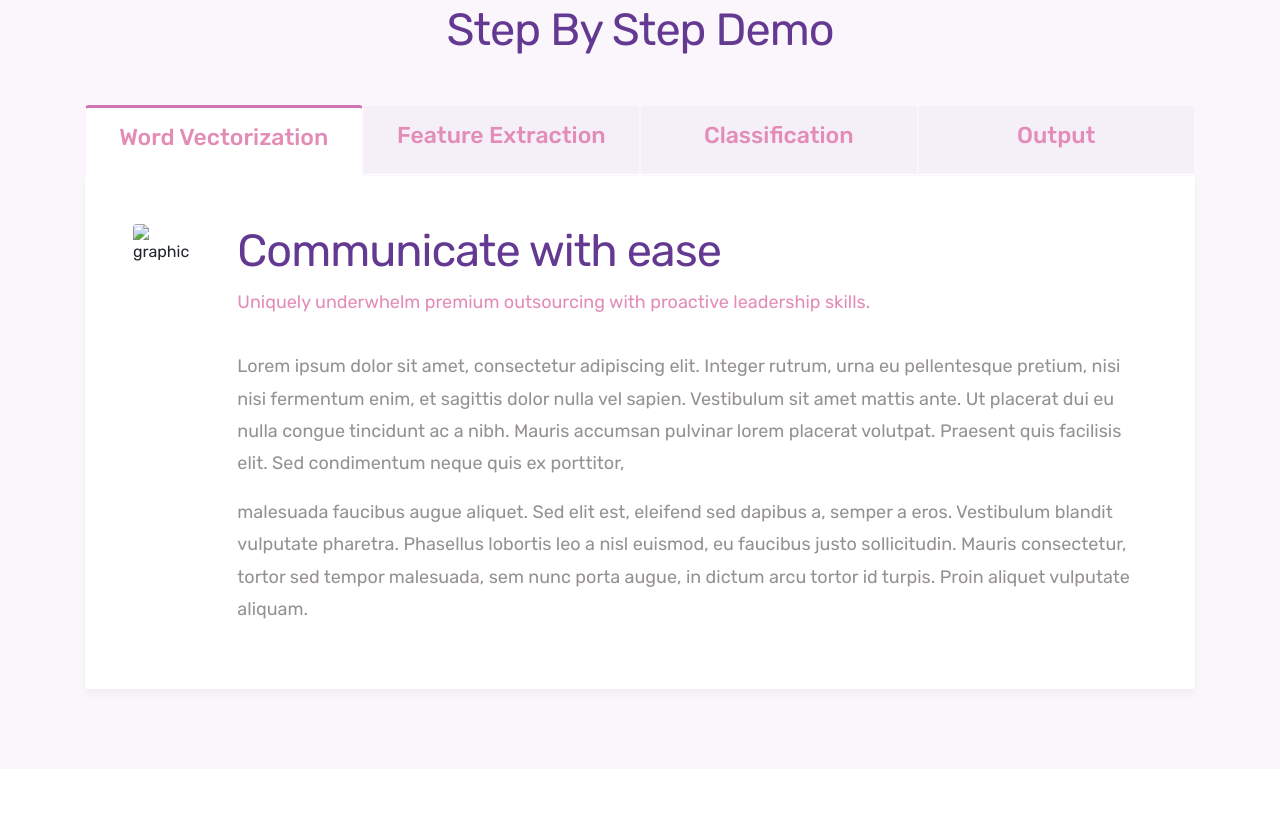
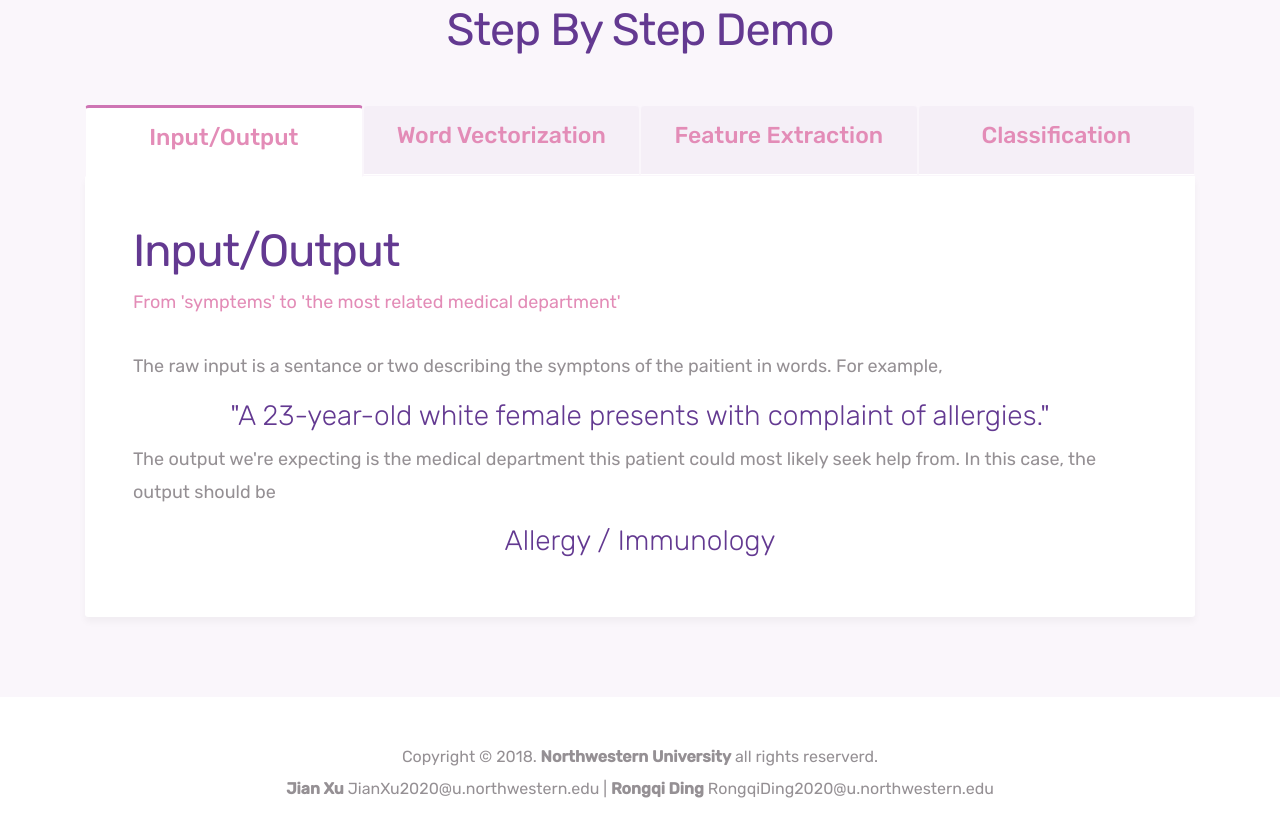
Before and after one commit to subtractionxu/eecs349, a plain HTML site: page website/index.html in a window 1280 px wide. Shown: the part 1878-2692 px from the top of the page. Drawn offline with Linux system fonts and the light colour scheme.

Commit message:
Updated the website
Updated the website

```diff
--- a/website/index.html
+++ b/website/index.html
@@ -51,7 +51,7 @@
 		<p class="tagline">A course project website for <strong>EECS 349 Machine Learning</strong> at <strong>Northwestern University</strong></p>
 		<p class="tagline">And an <strong>artificial intelligent</strong> system caring for your <strong>health</strong>, completely free of charge :)</p>
 	</div>
-	<div class="img-holder mt-3"><img src="bg.png" alt="phone" class="img-fluid"></div>
+	<div class="img-holder mt-3"><img src="images/bg.png" alt="phone" class="img-fluid"></div>
 </header>
 
 <div class="section light-bg" id="features">
@@ -138,62 +138,64 @@
 
 		<ul class="nav nav-tabs nav-justified" role="tablist">
 			<li class="nav-item">
-				<a class="nav-link active" data-toggle="tab" href="#communication"><h4>Word Vectorization</h4></a>
+				<a class="nav-link active" data-toggle="tab" href="#communication"><h4>Input/Output</h4></a>
 			</li>
 			<li class="nav-item">
-				<a class="nav-link" data-toggle="tab" href="#schedule"><h4>Feature Extraction</h4></a>
+				<a class="nav-link" data-toggle="tab" href="#schedule"><h4>Word Vectorization</h4></a>
 			</li>
 			<li class="nav-item">
-				<a class="nav-link" data-toggle="tab" href="#messages"><h4>Classification</h4></a>
+				<a class="nav-link" data-toggle="tab" href="#messages"><h4>Feature Extraction</h4></a>
 			</li>
 			<li class="nav-item">
-				<a class="nav-link" data-toggle="tab" href="#livechat"><h4>Output</h4></a>
+				<a class="nav-link" data-toggle="tab" href="#livechat"><h4>Classification</h4></a>
 			</li>
 		</ul>
 		<div class="tab-content">
 			<div class="tab-pane fade show active" id="communication">
 				<div class="d-flex flex-column flex-lg-row">
-					<img src="images/graphic.png" alt="graphic" class="img-fluid rounded align-self-start mr-lg-5 mb-5 mb-lg-0">
 					<div>
+						<h2>Input/Output</h2>
+						<p class="lead">From 'symptems' to 'the most related medical department'</p>
+						<p>The raw input is a sentance or two describing the symptons of the paitient in words. For example,</p>
+						<h5 align = center>"A 23-year-old white female presents with complaint of allergies."</h5>
+						<p> The output we're expecting is the medical department this patient could most likely seek help from. In this case, the output should be</p>
+						<h5 align = center>Allergy / Immunology</h5>
 
-						<h2>Communicate with ease</h2>
-						<p class="lead">Uniquely underwhelm premium outsourcing with proactive leadership skills. </p>
-						<p>Lorem ipsum dolor sit amet, consectetur adipiscing elit. Integer rutrum, urna eu pellentesque pretium, nisi nisi fermentum enim, et sagittis dolor nulla vel sapien. Vestibulum sit amet mattis ante. Ut placerat dui eu nulla
-							congue tincidunt ac a nibh. Mauris accumsan pulvinar lorem placerat volutpat. Praesent quis facilisis elit. Sed condimentum neque quis ex porttitor,
-						</p>
-						<p> malesuada faucibus augue aliquet. Sed elit est, eleifend sed dapibus a, semper a eros. Vestibulum blandit vulputate pharetra. Phasellus lobortis leo a nisl euismod, eu faucibus justo sollicitudin. Mauris consectetur, tortor
-							sed tempor malesuada, sem nunc porta augue, in dictum arcu tortor id turpis. Proin aliquet vulputate aliquam.
-						</p>
 					</div>
 				</div>
 			</div>
 			<div class="tab-pane fade" id="schedule">
 				<div class="d-flex flex-column flex-lg-row">
 					<div>
-						<h2>Scheduling when you want</h2>
-						<p class="lead">Uniquely underwhelm premium outsourcing with proactive leadership skills. </p>
-						<p>Lorem ipsum dolor sit amet, consectetur adipiscing elit. Integer rutrum, urna eu pellentesque pretium, nisi nisi fermentum enim, et sagittis dolor nulla vel sapien. Vestibulum sit amet mattis ante. Ut placerat dui eu nulla
-							congue tincidunt ac a nibh. Mauris accumsan pulvinar lorem placerat volutpat. Praesent quis facilisis elit. Sed condimentum neque quis ex porttitor,
+						<h2>Word Vectorization</h2>
+						<p class="lead">'Preprocess' and 'Bag of Words' </p>
+						<p>The first thing we need to do to preprocess the raw inputs. After steps such as removing punctuations, regularization, removing stop words, tokenization and lemmatization, a raw input such as "A 23-year-old white female presents with complaint of allergies." will be transformed into a list of words tokens are shown in the picture below.
 						</p>
-						<p> malesuada faucibus augue aliquet. Sed elit est, eleifend sed dapibus a, semper a eros. Vestibulum blandit vulputate pharetra. Phasellus lobortis leo a nisl euismod, eu faucibus justo sollicitudin. Mauris consectetur, tortor
-							sed tempor malesuada, sem nunc porta augue, in dictum arcu tortor id turpis. Proin aliquet vulputate aliquam.
+						<div class = "margin = 10px">
+							<img src="images/preprocess.png" alt="graphic" width = 100%>
+						</div>
+						<br>
+						<p> The next step is to vectorized the list of words, using the "Bag Of Words" theory as shown below. (The is a toy sample, the dimension of our actual vectors are to big for a clear visualization purpose.)
 						</p>
+						<div class = "margin = 10px" align = center>
+							<img src="images/bow.jpg" alt="graphic" width = 80%>
+						</div>
 					</div>
-					<img src="images/graphic.png" alt="graphic" class="img-fluid rounded align-self-start mr-lg-5 mb-5 mb-lg-0">
+
 				</div>
 			</div>
 			<div class="tab-pane fade" id="messages">
 				<div class="d-flex flex-column flex-lg-row">
-					<img src="images/graphic.png" alt="graphic" class="img-fluid rounded align-self-start mr-lg-5 mb-5 mb-lg-0">
 					<div>
-						<h2>Realtime Messaging service</h2>
-						<p class="lead">Uniquely underwhelm premium outsourcing with proactive leadership skills. </p>
-						<p>Lorem ipsum dolor sit amet, consectetur adipiscing elit. Integer rutrum, urna eu pellentesque pretium, nisi nisi fermentum enim, et sagittis dolor nulla vel sapien. Vestibulum sit amet mattis ante. Ut placerat dui eu nulla
-							congue tincidunt ac a nibh. Mauris accumsan pulvinar lorem placerat volutpat. Praesent quis facilisis elit. Sed condimentum neque quis ex porttitor,
+						<h2>Feature Extraction</h2>
+						<p class="lead">Learning the 'key words' for every medical department</p>
+						<p>Our goal of feature (or key words) extaction is achieved through linear calssification. Performing a slightly twisted "one-verses-all" classification of all of the exixting department's sample set, we're alble to get hold of the top 15 weighted words for every class, AKA the most important 15 words for every medical departments, and their final weights after the training.
 						</p>
-						<p> malesuada faucibus augue aliquet. Sed elit est, eleifend sed dapibus a, semper a eros. Vestibulum blandit vulputate pharetra. Phasellus lobortis leo a nisl euismod, eu faucibus justo sollicitudin. Mauris consectetur, tortor
-							sed tempor malesuada, sem nunc porta augue, in dictum arcu tortor id turpis. Proin aliquet vulputate aliquam.
-						</p>
+						<div>
+						<div class = "img-fluid rounded" align = center>
+							<img src="images/features.jpg" alt="graphic" width = 75%>
+						</div>
+						</div>
 					</div>
 				</div>
 			</div>
```
Also changed, not shown: website/images/bg.png (added), website/images/bow.jpg (added), website/images/features.jpg (added), website/images/preprocess.png (added).
